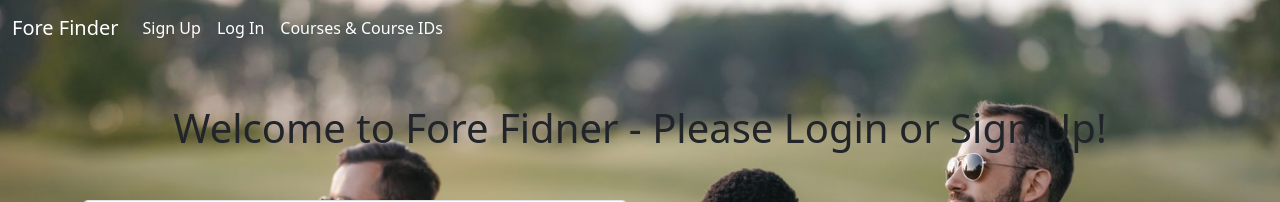
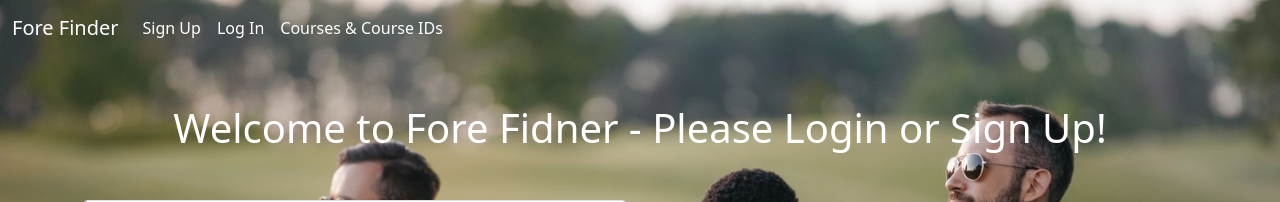
Before and after one commit to connorrubattino/fore_finder_react, a React (Vite) app: page /teetimes in a window 1280 px wide. Shown: the top 202 px of the page. Built offline with nearby package versions, Linux system fonts and the light colour scheme; no server answers.

Commit message:
text white

```diff
--- a/src/views/Teetimes.tsx
+++ b/src/views/Teetimes.tsx
@@ -61,7 +61,7 @@ export default function Teetimes({ isLoggedIn, currentUser, flashMessage }: Teet
 
   return (
     <>
-        <h1 className="text-center m-5">{isLoggedIn && currentUser ? `Hello ${currentUser?.first_name}!` : 'Welcome to Fore Fidner - Please Login or Sign Up!'}</h1>
+        <h1 className="text-center text-white m-5">{isLoggedIn && currentUser ? `Hello ${currentUser?.first_name}!` : 'Welcome to Fore Fidner - Please Login or Sign Up!'}</h1>
         <Row>
             <Col xs={12} md={6}>
                 <Form.Control value={searchTerm} placeholder='Search Courses with Tee Times' onChange={handleInputChange}/>
```
